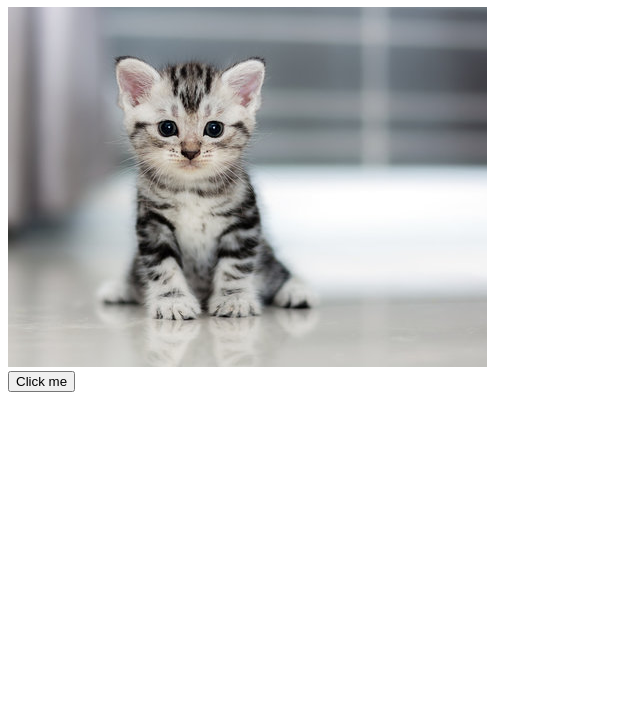
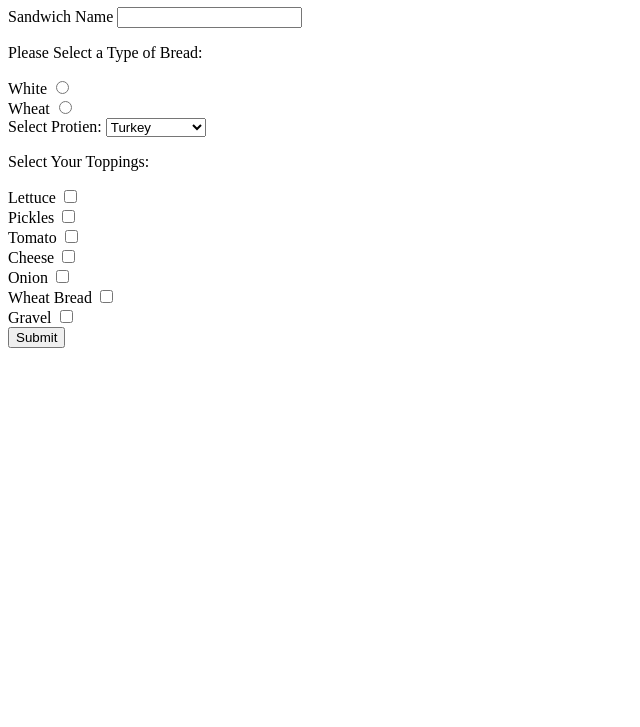
Before and after one commit to Fighterplane2/legendary-octo-bassoon, a plain HTML site: page index.html in a window 1280 px wide. Shown: the part 73-800 px from the top of the page, without its empty margins (0-640 px from the left). Drawn offline with nearby package versions, Linux system fonts and the light colour scheme.

Commit message:
Sandwich selector made

```diff
--- a/index.html
+++ b/index.html
@@ -1,19 +1,57 @@
 <!DOCTYPE html>
-<html lang="en">
+<html>
 <head>
-    <meta charset="UTF-8">
-    <meta name="viewport" content="width=device-width, initial-scale=1.0">
-    <script src="https://code.jquery.com/jquery-3.7.1.min.js" integrity="sha256-/JqT3SQfawRcv/BIHPThkBvs0OEvtFFmqPF/lYI/Cxo=" crossorigin="anonymous"></script>
-    <script src="/js/main.js"></script>
-    <link rel="stylesheet" href="/css/style.css">
-    <title>My Webpage</title>
+    <meta charset='utf-8'>
+    <meta http-equiv='X-UA-Compatible' content='IE=edge'>
+    <title>Sandwich Creator</title>
+    <meta name='viewport' content='width=device-width, initial-scale=1'>
+    <link rel="icon" type="favicon" href="favicon.ico">
 </head>
 <body>
-    <!-- Your content goes here -->
-    <h1>Hello World!</h1>
-    <div id="kitty">
-        <img src="images/kitten.jpg" alt="This is a kitten.">
-        <button id="btn">Click me</button>
-    </div>
+    <h1>The Sandwich Creator</h1>
+    <form>
+        <label for="sandwichName">Sandwich Name</label>
+        <input type="text" id="sandwichName" name="sandwichName" required>
+
+        <div>
+            <p>Please Select a Type of Bread:</p>
+            <label for="white">White</label>
+            <input type="radio" id="white" name="bread" value="white">
+            <br>
+            <label for="wheat">Wheat</label>
+            <input type="radio" id="wheat" name="bread" value="wheat">
+            <br>
+        </div>
+
+        <div>
+            <label for="protien">Select Protien:</label>
+            <select id="protien">
+                <option value="turkey">Turkey</option>
+                <option value="ham">Ham</option>
+                <option value="salami">Salami</option>
+                <option value="beef">Roast Beef</option>
+                <option value="wheat">Wheat Bread</option>
+            </select>
+        </div>
+
+        <div>
+            <p>Select Your Toppings:</p>
+            <label for="lettuce">Lettuce</label>
+            <input type="checkbox" id="lettuce" name="lettuce" value="lettuce"><br>
+            <label for="pickles">Pickles</label>
+            <input type="checkbox" id="pickles" name="pickles" value="pickles"><br>
+            <label for="tomato">Tomato</label>
+            <input type="checkbox" id="tomato" name="tomato" value="tomato"><br>
+            <label for="cheese">Cheese</label>
+            <input type="checkbox" id="cheese" name="cheese" value="cheese"><br>
+            <label for="onion">Onion</label>
+            <input type="checkbox" id="onion" name="onion" value="onion"><br>
+            <label for="wbread">Wheat Bread</label>
+            <input type="checkbox" id="wbread" name="wbread" value="wbread"><br>
+            <label gravel">Gravel</label>
+            <input type="checkbox" id="gravel" name="gravel" value="gravel"><br>
+        </div>
+        <input type="submit" value="Submit"
+    </form>
 </body>
 </html>
```
Also changed, not shown: MAindex.html (added, +20 -0 lines), images/favicon.ico (added).
